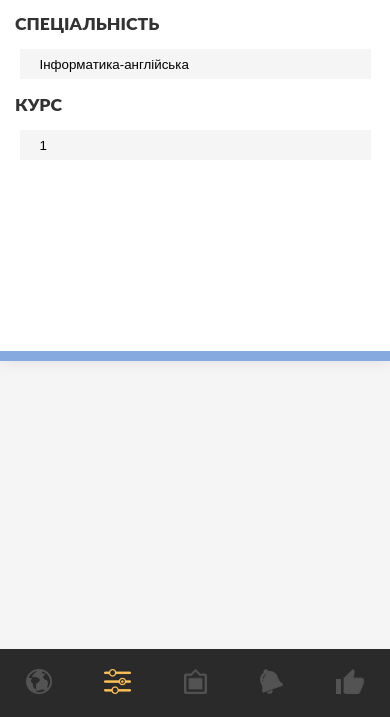
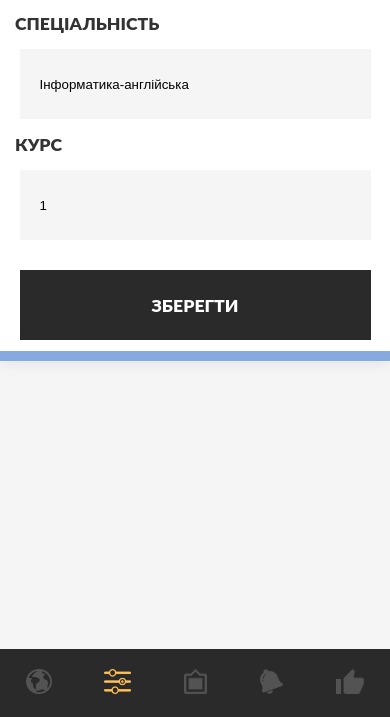
Before and after one commit to Goodevs/hnpu, a plain HTML site: page www/settings.html in a window 390 px wide. Shown: the part 127-844 px from the top of the page. Drawn offline with Linux system fonts and the light colour scheme; some packages are replaced by stand-ins of ours.

Commit message:
quick update

```diff
--- a/www/css/index.css
+++ b/www/css/index.css
@@ -150,6 +150,20 @@ main {
   font-weight: 900;
 }
 
+.btn {
+  background: #2a2a2a;
+  color: #fff;
+  margin: auto;
+  width: 90%;
+  height: 70px;
+  display: flex;
+  justify-content: center;
+  align-items: center;
+  text-decoration: none;
+  font-size: 1.1rem;
+  font-weight: 900;
+}
+
 .rounded-center {
   display: flex;
   width: 40px;
@@ -270,7 +284,7 @@ nav img {
 /* settings */
 select {
   width: 90%;
-  height: 30px;
+  height: 70px;
   margin: auto;
   padding-left: 20px;
   border: 0;
--- a/www/settings.html
+++ b/www/settings.html
@@ -64,6 +64,8 @@
         <select name="" id="">
           <option value="course">1</option>
         </select>
+        <br><br>
+        <a href="#" class="btn">Зберегти</a>
     </div>
   </div>
 
```
Also changed, not shown: README.md, 2 other files.
